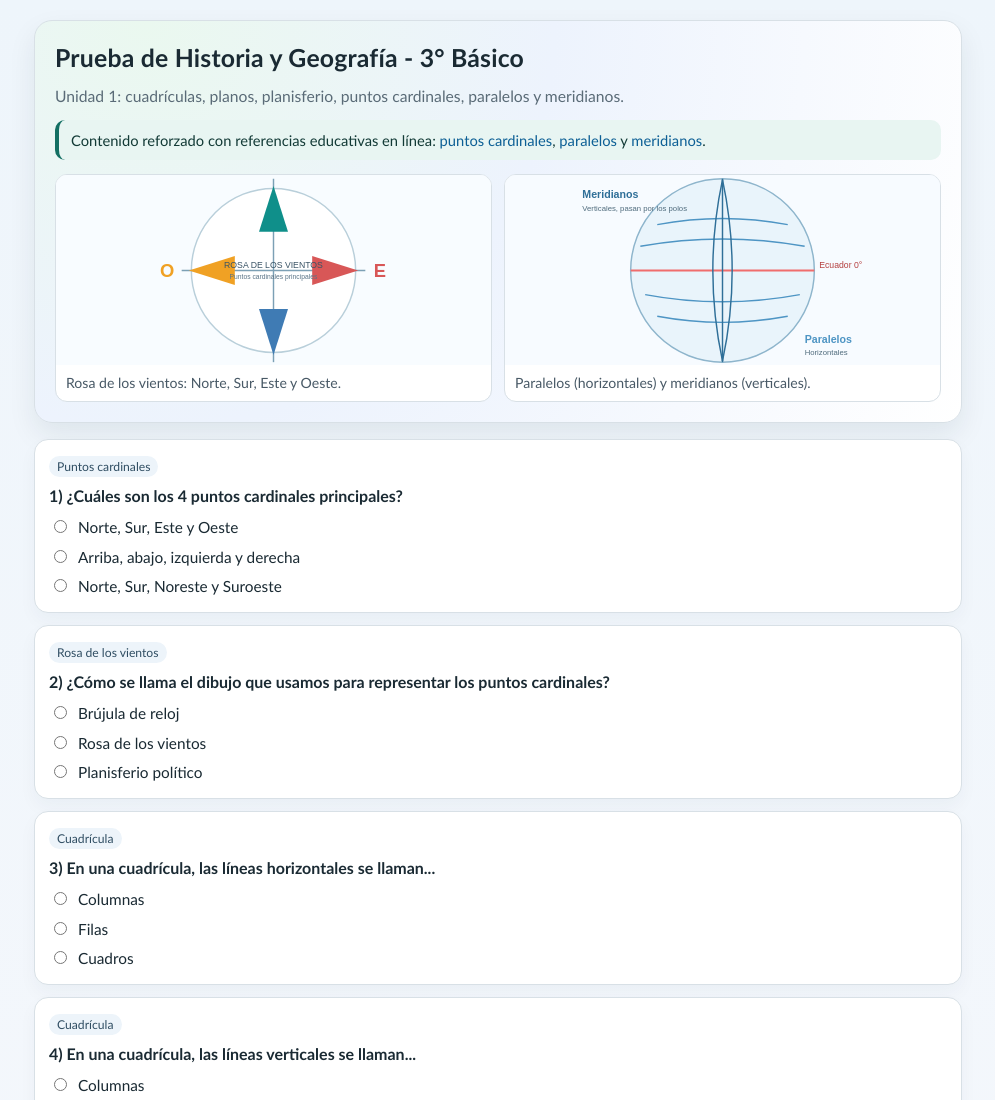
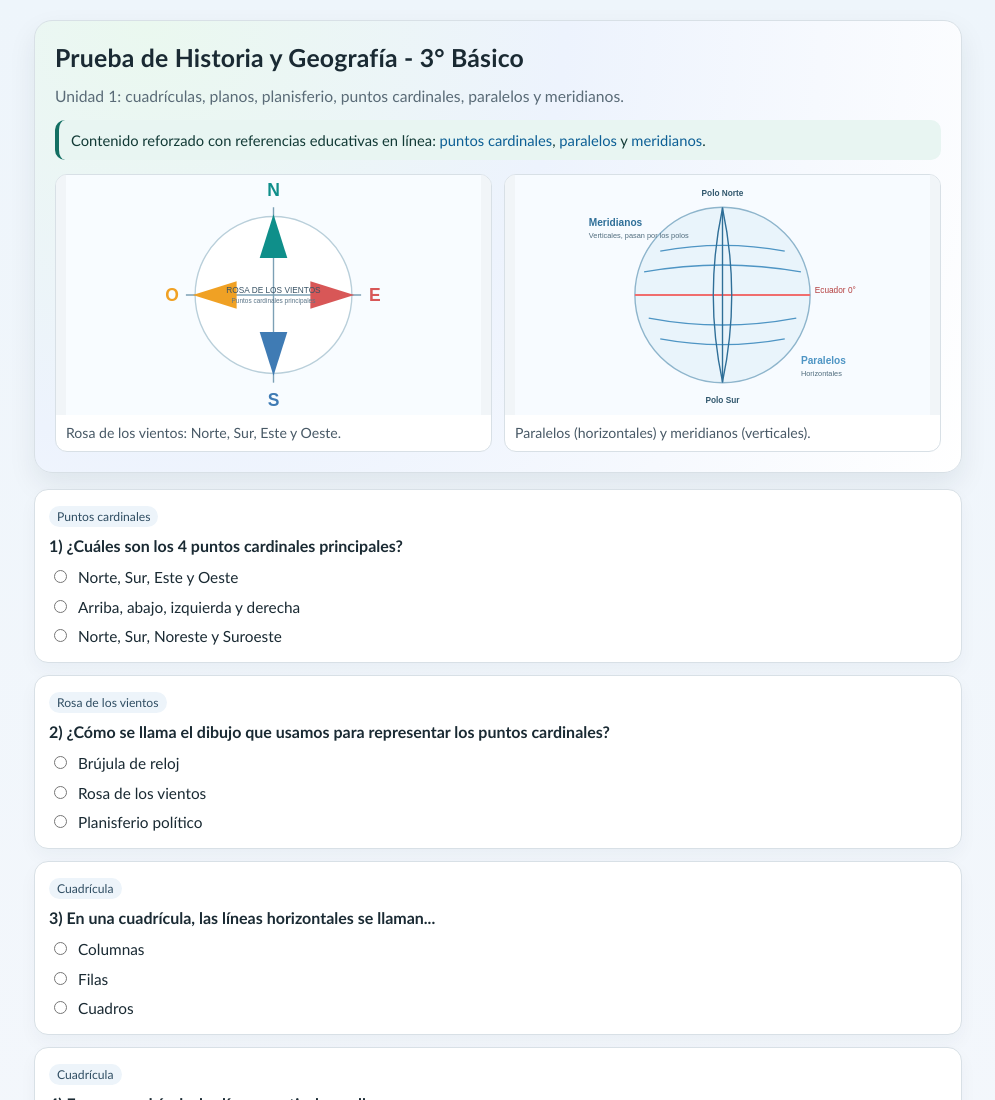
Before and after one commit to croamora/josefa-historia.github.io, a plain HTML site: page index.html in a window 1280 px wide. Shown: the top 1100 px of the page, without its empty margins (142-1137 px from the left). Drawn offline with Linux system fonts and the light colour scheme.

Commit message:
Fix compass image cropping in hero section

```diff
--- a/index.html
+++ b/index.html
@@ -90,8 +90,8 @@
     figure img {
       display: block;
       width: 100%;
-      height: 190px;
-      object-fit: cover;
+      height: 240px;
+      object-fit: contain;
       background: #f1f5f8;
     }
 
```
